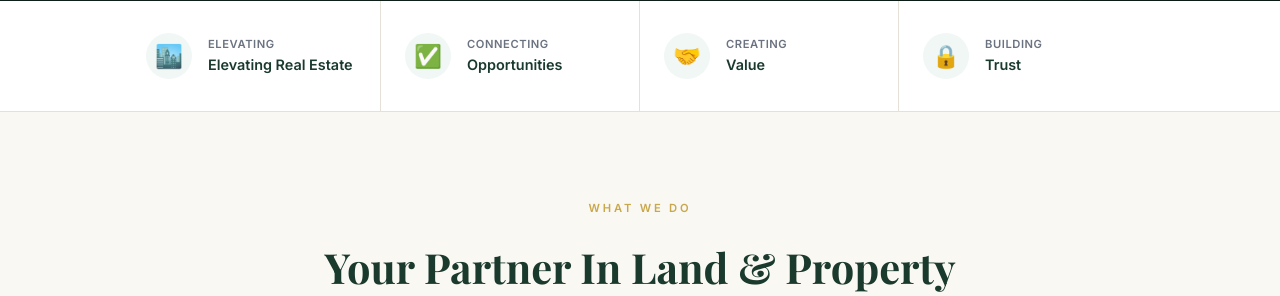
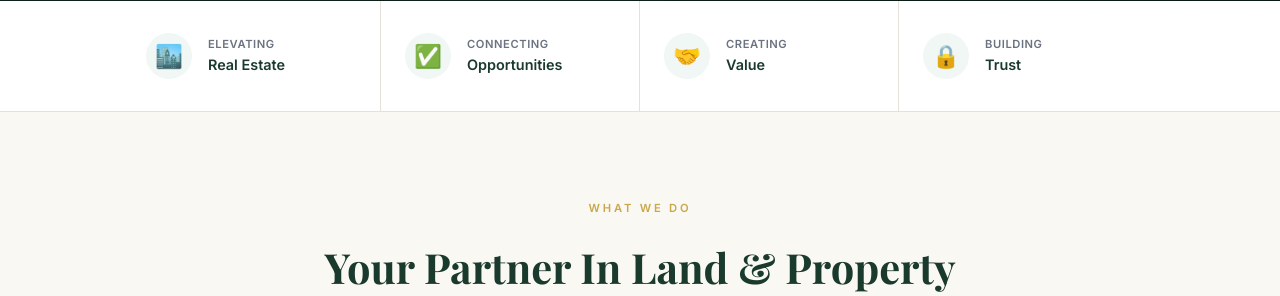
Before and after one commit to jatzson/savannahwoodlands, a Django app: page / in a window 1280 px wide. Shown: the part 773-1069 px from the top of the page. Run offline with Django 5.2, Linux system fonts and the light colour scheme; data comes from the database, SQL or seed files in the repository.

Commit message:
minor changes 4

```diff
--- a/events/templates/events/company_home.html
+++ b/events/templates/events/company_home.html
@@ -244,7 +244,7 @@
     <div class="features-inner">
         <div class="feature-item">
             <div class="feature-icon">🏙️</div>
-            <div class="feature-text"><div class="ft">Elevating</div><div class="fv">Elevating Real Estate</div></div>
+            <div class="feature-text"><div class="ft">Elevating</div><div class="fv">Real Estate</div></div>
         </div>
         <div class="feature-item">
             <div class="feature-icon">✅</div>
```
